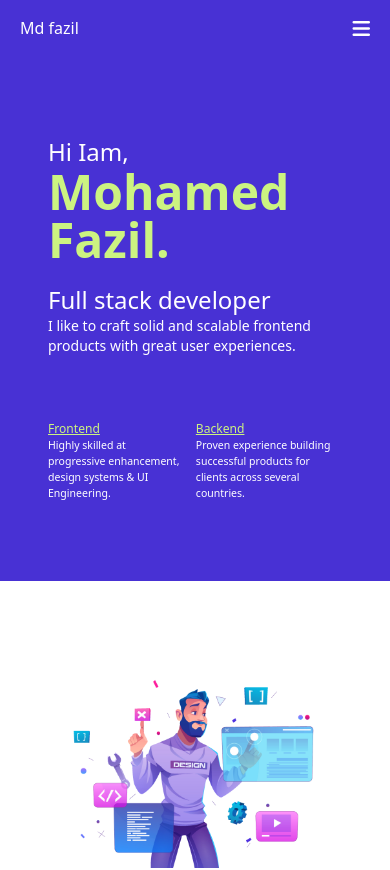
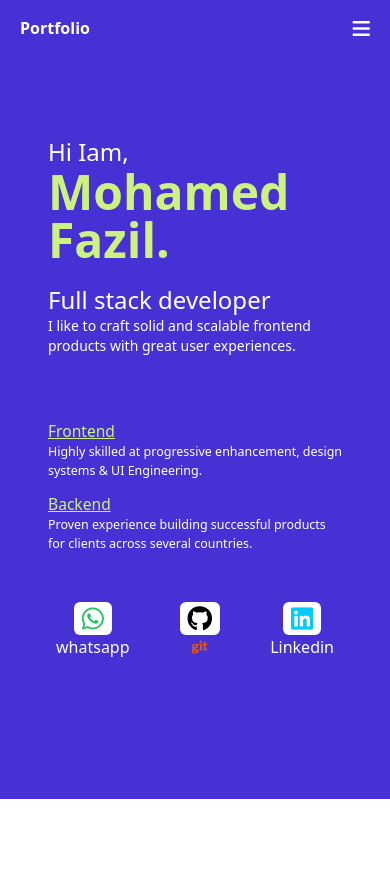
Before and after one commit to Fazilmd152/portfolio_, a React (Create React App) app: page / in a window 390 px wide. Shown: the top 870 px of the page. Built offline with nearby package versions, Linux system fonts and the light colour scheme.

Commit message:
responsiveness and js useeffect added on navbar

```diff
--- a/src/App.css
+++ b/src/App.css
@@ -83,5 +83,13 @@ nav ul li {
    @apply  hidden md:block absolute top-0 left-0 overflow-hidden whitespace-normal text-center h-full bg-white w-full text-sm rounded-lg px-3 flex items-center opacity-0 group-hover:opacity-95 transition duration-300 ease-in-out group-hover:scale-110
 }
 .resume-download-button{
-   @apply bg-[rgb(255,216,20)] px-6 py-1 rounded font-medium hover:bg-[rgb(245,205,3)] active:opacity-80
+   @apply bg-[rgb(255,216,20)] px-6 py-1 rounded font-medium hover:bg-[rgb(245,205,3)] active:opacity-80 text-sm w-full
 }
+
+.contact p{
+   @apply text-xs text-center md:text-xl text-[#3d155f]
+}
+
+html{
+   scroll-behavior: smooth;
+}
--- a/src/Components/Hero section/hero sec 1/About.jsx
+++ b/src/Components/Hero section/hero sec 1/About.jsx
@@ -2,15 +2,15 @@ import React from 'react'
 
 const About = () => {
   return (
-    <div className="flex gap-3 text-[2.7vw] mt-16 md:hidden">
+    <div className="flex flex-col gap-3 text-[3.2vw] mt-16 md:hidden">
     <div >
-        <h1 className='underline text-[#ccf381] font-medium text-[3.1vw]'>Frontend</h1>
+        <h1 className='underline text-[#ccf381] font-medium text-[4vw]'>Frontend</h1>
         <h1 className=''>
             Highly skilled at progressive enhancement, design systems & UI Engineering.
         </h1>
     </div>
     <div >
-    <h1 className='underline text-[#ccf381] font-medium text-[3.1vw]'>Backend</h1>
+    <h1 className='underline text-[#ccf381] font-medium text-[4vw]'>Backend</h1>
 <h1 className=''>
   Proven experience building successful products for clients across several countries.
 </h1>
--- a/src/Components/Hero section/hero sec 1/Logos.jsx
+++ b/src/Components/Hero section/hero sec 1/Logos.jsx
@@ -1,12 +1,12 @@
 import React from 'react'
 import { Link } from 'react-router-dom'
-import whatsapp from '../../../Assets/logos/whatsapp2.png'
+
 
 const Logos = () => {
 
 
     return (
-        <div className="hidden  md:grid  w-fit mt-10  text-black gap-2">
+        <div className="hidden md:grid  w-fit mt-10  text-black gap-2">
 
             <Link to='https://wa.me/7397565259?text=Hello !'>
                 <div className="px-2  rounded-md hover:bg-white flex align-middle items-center gap-2 transition delay-75  group">
--- a/src/Components/Hero section/hero sec 1/heroSec1.jsx
+++ b/src/Components/Hero section/hero sec 1/heroSec1.jsx
@@ -1,10 +1,11 @@
 import React from 'react'
 import Logos from './Logos'
 import About from './About'
+import LogoSmallScreen from './logoSmall'
 
 const HeroSec1 = () => {
     return (
-        <section className='bg-[#4831d4] px-12 py-20 text-white md:w-full md:px-28 md:h-full'>
+        <section className='bg-[#4831d4] px-12 py-20 text-white md:w-full md:px-28 h-full '>
             <div className="">
                 <span className='text-2xl'>Hi Iam,</span>
 
@@ -17,7 +18,7 @@ const HeroSec1 = () => {
                 <Logos />
             </div>
             <About />
-
+            <LogoSmallScreen/>
 
         </section>
     )
--- /dev/null
+++ b/src/Components/Hero section/hero sec 1/logoSmall.jsx
@@ -0,0 +1,46 @@
+import React from 'react'
+import { Link } from 'react-router-dom'
+//style={{ "color": "#00fd29" }}
+const LogoSmallScreen = () => {
+  return (
+    <div className="flex md:hidden  mt-10 p-2  w-full gap-5 justify-between text-center text-white">
+
+<div className="">
+<Link to='https://wa.me/7397565259?text=Hello !'>
+
+                <button className=''>
+                    <i class="fa-brands fa-whatsapp text-green-500 bg-white text-[3vh] p-2 py-1 rounded-md" ></i>
+                </button>
+                <p className=''> whatsapp</p>
+
+        </Link>
+</div>
+           <div className="">
+           <Link to='https://github.com/Fazilmd152'>
+
+                <button className=' '>
+                    <i class="fa-brands fa-github text-green-500 bg-white text-[3vh] p-2 py-1 rounded-md" style={{ "color": "black" }}></i>
+                </button>
+                <p className=''> <i class='fa-brands fa-git   text-orange-600'></i> </p>
+
+        </Link>
+           </div>
+
+            <div className="">
+            <Link to='https://linkedin.com/in/mohamed-fazil-232bab308'>
+
+               <button className=' '>
+                   <i class="fa-brands fa-linkedin text-green-500 bg-white text-[3vh] p-2 py-1 rounded-md" style={{ "color": "#02cafd" }}></i>
+               </button>
+               <p className=' '>Linkedin</p>
+
+       </Link>
+            </div>
+
+
+
+</div>
+  )
+}
+
+export default LogoSmallScreen
--- a/src/Components/Hero section/hero.jsx
+++ b/src/Components/Hero section/hero.jsx
@@ -1,16 +1,15 @@
 import React from 'react'
 import HeroSec1 from './hero sec 1/heroSec1'
 import HeroSec2 from './hero sec 2/heroSec2'
-import hero from '../../Assets/hero.png'
 
+//md:h-[520px]
 const Hero = () => {
 
   return (
-    <div className="md:flex md:h-[520px] ">
+    <section className="md:flex h-[88vh] sm:h-[100vh] md:h-[100vh]" id='hero'>
       <HeroSec1/>
-      {/* <img src={hero} alt="" className='hidden md:block w-8/12 absolute left-[15%] -top-10 opacity-20 h-full object-cover'/> */}
       <HeroSec2/>
-    </div>
+    </section>
 
   )
 }
--- a/src/Components/Navbar/nav.jsx
+++ b/src/Components/Navbar/nav.jsx
@@ -1,22 +1,49 @@
-import { useState } from "react"
+import { useEffect, useState } from "react"
 import ToggleMenu from "./toggleMenu"
 
 function Nav() {
     const [toggleMenu, setToggleMenu] = useState(false)
 
+    const [scrolled, setScrolled] = useState(false);
+
+    useEffect(() => {
+        const handleScroll = () => {
+            if (window.scrollY >= document.querySelector('#about').offsetTop - 100) {
+              setScrolled(true);
+            } else {
+              setScrolled(false);
+            }
+          };
 
 
+      window.addEventListener('scroll', handleScroll);
+      return () => {
+        window.removeEventListener('scroll', handleScroll);
+      };
+    }, []);
+
+
+    //fixed top-0 left-0 w-full
+
     return (
+
+
+
+
+
         <>
-            <nav className="sticky top-0 flex justify-between items-center px-5 py-4  bg-[#4831d4] text-white z-10">
-                <h1>Md fazil</h1>
+            <nav className={` ${scrolled ? 'bg-white shadow-sm' : 'bg-[#4831d4] text-white '}  sticky top-0 flex
+            justify-between items-center px-5 py-4  z-10`}>
+
+                <h1 className="font-bold">Portfolio</h1>
                 <div className="hidden md:block">
                     <ul className="flex ">
-                        <li>Home</li>
-                        <li>About Me</li>
-                        <li>Skills</li>
-                        <li>Projects </li>
-                        <li>Contact</li>
+                        <li><a href="#hero">Home</a></li>
+                        <li><a href="#about">About Me</a></li>
+                        <li><a href="#skills">Skills</a></li>
+                        <li><a href="#projects">Projects</a> </li>
+                        <li><a href="#resume">Resume</a> </li>
+                        <li><a href="#contact">Contact</a></li>
                     </ul>
                 </div>
                 <div className="md:hidden">
--- a/src/Components/Skills/skills.jsx
+++ b/src/Components/Skills/skills.jsx
@@ -7,7 +7,7 @@ const Skills = () => {
 
 
     return (
-        <section className='px-10 py-20 bg-[#3e25e6]'>
+        <section className='px-5 md:px-10 py-20 bg-[#3e25e6] md:h-[100%]' id='skills'>
 
          <h1 className='text-4xl md:text-5xl font-bold  mb-5  w-fit text-white md:border-b-4 md:w-full md:pb-3 md:border-[#ccf381]'>Skills</h1>
 
--- a/src/Components/about section/AboutMe.jsx
+++ b/src/Components/about section/AboutMe.jsx
@@ -4,7 +4,7 @@ import Image from './image'
 
 const AboutME = () => {
   return (
-    <section className='flex flex-col p-10 py-20 items-center md:flex-row md:pt-24'>
+    <section className='flex flex-col p-5 md:px-10 py-20 items-center md:flex-row md:pt-24 md:h-[100vh]' id='about'>
        <Image/>
        <Desc/>
     </section>
--- a/src/Components/contacts/Contact.jsx
+++ b/src/Components/contacts/Contact.jsx
@@ -2,9 +2,15 @@ import React from 'react'
 
 const Contact = () => {
   return (
-    <section>
-        <h1>Contact</h1>
+    <section className='p-10 md:py-20 bg-[#f9f9f9]' id='contact'>
+        <div className=' flex flex-col items-center mx-auto gap-3 md:gap-6  contact bg-white w-fit px-1 md:px-28  py-4 md:py-9'>
+        <h1 className='text-3xl font-bold  border-b-4 border-[#3d155f] md:text-5xl text-[#4831d4]'>Contact</h1>
+        <p > If you want to discuss more in details, Please contact me</p>
+        <p><span className='font-bold'>Email: </span>fazilmd251@gmail.com</p>
+        <p><span className='font-bold'>Phone: </span>7397565259</p>
+    </div>
     </section>
+
   )
 }
 
--- a/src/Components/projects/Projects.jsx
+++ b/src/Components/projects/Projects.jsx
@@ -3,7 +3,7 @@ import ProjectsDetails from './projectsDetails'
 //
 const Projects = () => {
   return (
-    <section className='p-10 mt-10'>
+    <section className='px-5 md:p-10 md:py-20 mt-10 md:h-[100vh]' id='projects'>
         <h1 className='text-4xl font-bold border-b-4 md:mb-3 border-pink-300 w-fit pb-1' >Projects</h1>
 
         <div className="grid grid-cols-2 text-sm gap-3 md:flex md:gap-6" data-aos="fade-up">
--- a/src/Components/resume/resume.jsx
+++ b/src/Components/resume/resume.jsx
@@ -3,19 +3,21 @@ import resumePic from '../../Assets/resume.jpg'
 
 const Resume = () => {
     return (
-        <section className='p-10'>
+        <section className='p-10 md:py-32 md:h-[100vh]' id='resume'>
             <div className="flex flex-col items-center md:flex-row md:justify-center md:gap-32">
                 <div className="w-8/12 md:w-2/6">
-                    <h1 className='text-2xl font-medium mb-2 md:hidden'>Resume</h1>
+
                     <img src={resumePic} alt="" className='border border-black' />
                 </div>
-                <div className="text-center ">
-                    <h1 className='hidden md:block text-4xl font-bold  border-b-4 border-pink-300 w-fit'>Resume</h1>
-                    <p className='mt-5 md:mt-2 mb-2'>You can download my resume here
+                <div className="text-center w-8/12 md:w-full">
+                    <h1 className=' md:text-4xl font-bold border-b-2 border-black md:border-b-4 w-fit'>Resume</h1>
+
+                    <p className=' mt-2 mb-2 text-left text-xs md:text-base md:text-center '>You can download my resume here
                          <span className='hidden ml-3 md:inline-block'>
                          <button className=' resume-download-button'>Download</button>
                         </span>
                     </p>
+
                     <button className='md:hidden resume-download-button'>Download</button>
 
                 </div>
```
